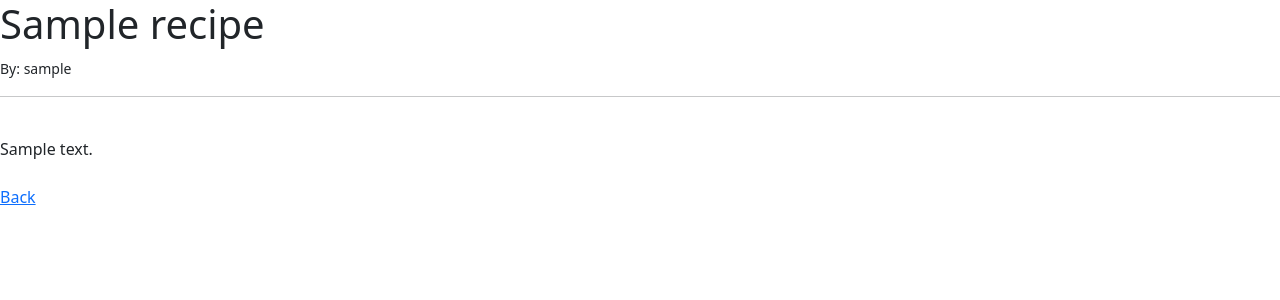
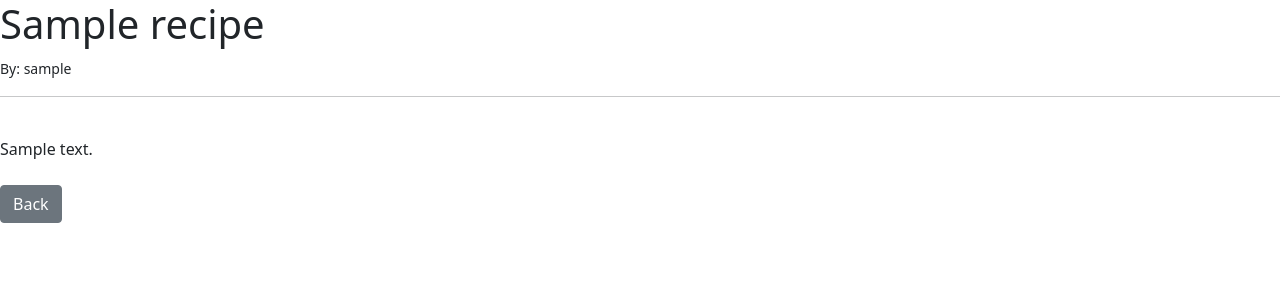
Before and after one commit to LanaCreegan/Recipe-Blog-PP4, a Django app: page /recipe/1 in a window 1280 px wide. Shown: the top 300 px of the page. Run offline with Django 4.2, Linux system fonts and the light colour scheme; tables that the repository leaves empty hold one stand-in row (values such as "Sample post").

Commit message:
Add class to anchor

```diff
--- a/templates/recipe_detail.html
+++ b/templates/recipe_detail.html
@@ -10,7 +10,7 @@
 
 <br/><br/>
 <div>
-<a href="{% url 'recipe_view' %}">Back</a>
+<a href="{% url 'recipe_view' %}" class="btn btn-secondary">Back</a>
 </div>
 
 {% endblock %}
```
